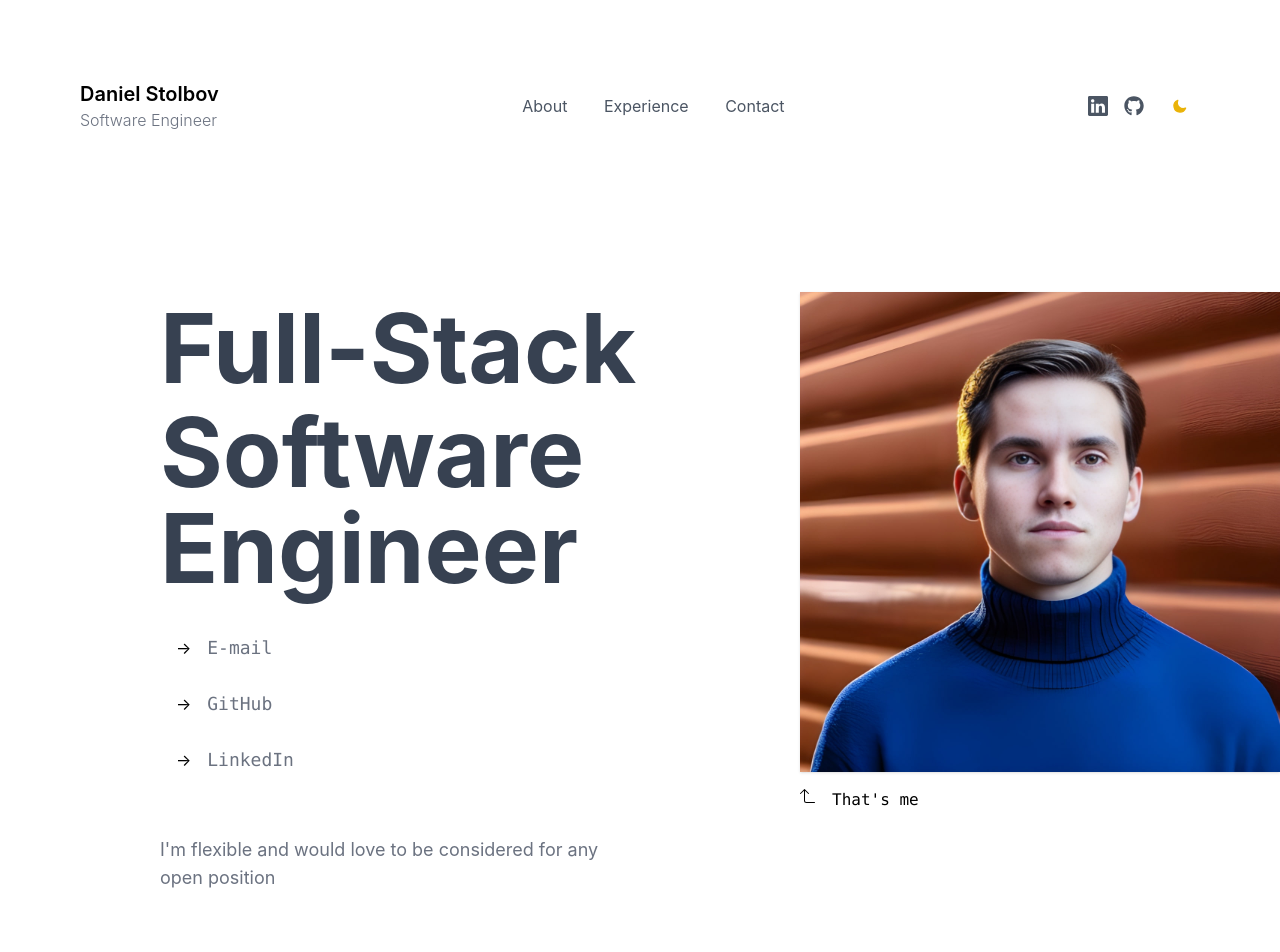
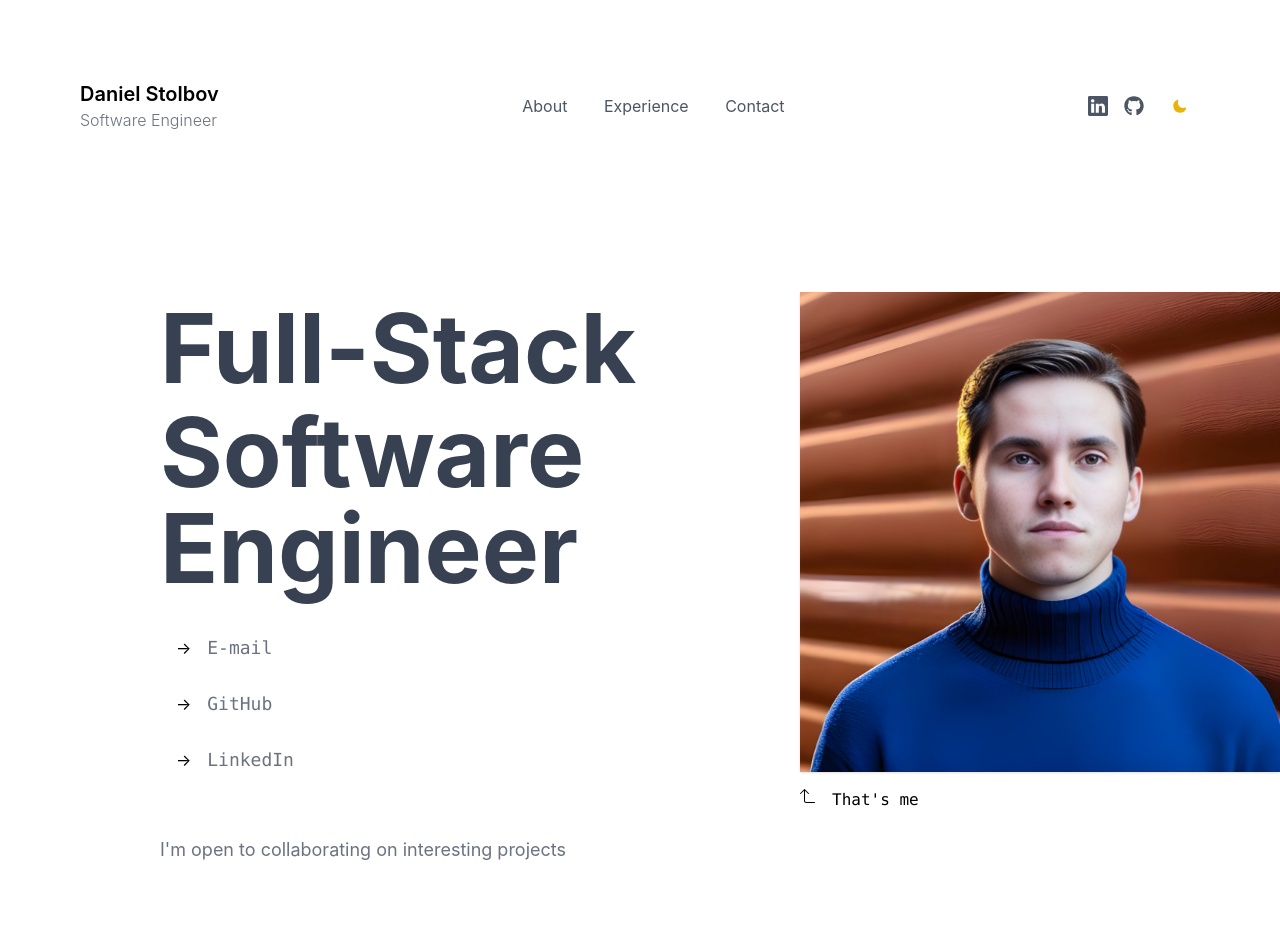
Before and after one commit to goosewin/portfolio, a Next.js app: page / in a window 1280 px wide. Shown: the top 952 px of the page. Built offline with nearby package versions, Linux system fonts and the light colour scheme; no server answers.

Commit message:
Updated Hero.tsx

```diff
--- a/src/components/Hero.tsx
+++ b/src/components/Hero.tsx
@@ -59,7 +59,7 @@ export default function Hero() {
           </div>
           <div className="mt-8">
             <p className="text-lg text-gray-500 mt-4 dark:text-gray-300">
-              I&apos;m flexible and would love to be considered for any open position
+              I&apos;m open to collaborating on interesting projects
             </p>
           </div>
           <div className="sm mb-48" />
```
